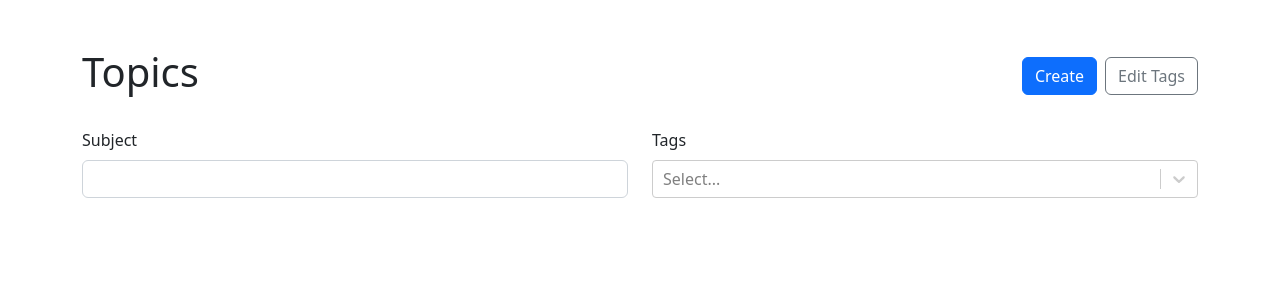
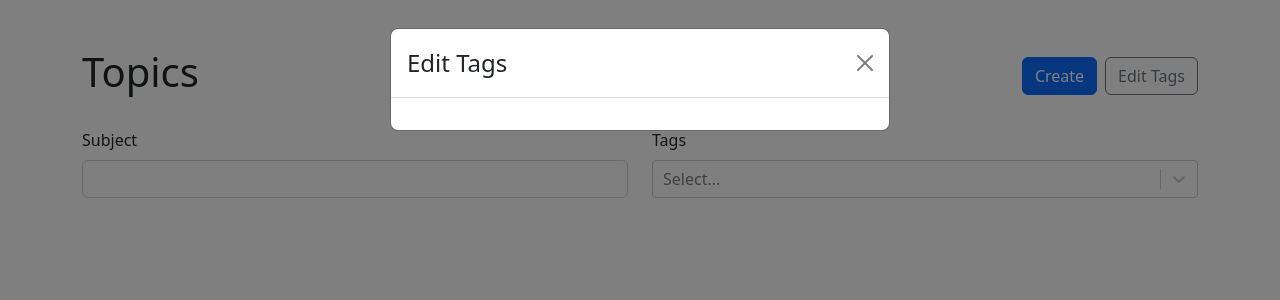
Before and after one commit to metalhead5209/DEV-handbook, a React (Vite) app: page / in a window 1280 px wide. Both pictures are taken after a click on the button "Edit Tags". Shown: the top 300 px of the page. Built offline with nearby package versions, Linux system fonts and the light colour scheme.

Commit message:
edit tag functionality

```diff
--- a/src/components/TopicList/TopicList.tsx
+++ b/src/components/TopicList/TopicList.tsx
@@ -1,4 +1,13 @@
-import { Row, Col, Stack, Button, Form, Card, Badge } from "react-bootstrap";
+import {
+  Row,
+  Col,
+  Stack,
+  Button,
+  Form,
+  Card,
+  Badge,
+  Modal,
+} from "react-bootstrap";
 import { Link } from "react-router-dom";
 import ReactSelect from "react-select";
 import { useState, useMemo } from "react";
@@ -16,9 +25,16 @@
   topics: SimplifiedTopic[];
 };
 
+type EditTagsModalProps = {
+  show: boolean;
+  availableTags: Tag[];
+  handleClose: () => void;
+};
+
 const TopicList = ({ availableTags, topics }: TopicListProps) => {
   const [selectedTags, setSelectedTags] = useState<Tag[]>([]);
   const [subject, setSubject] = useState("");
+  const [editTagsModalIsOpen, setEditTagsModalIsOpen] = useState(false);
 
   const filteredTopics = useMemo(() => {
     return topics.filter((topic) => {
@@ -44,7 +60,12 @@
             <Link to="/new">
               <Button variant="primary">Create</Button>
             </Link>
-            <Button variant="outline-secondary">Edit Tags</Button>
+            <Button
+              onClick={() => setEditTagsModalIsOpen(true)}
+              variant="outline-secondary"
+            >
+              Edit Tags
+            </Button>
           </Stack>
         </Col>
       </Row>
@@ -95,6 +116,11 @@
           </Col>
         ))}
       </Row>
+      <EditTagsModal
+        show={editTagsModalIsOpen}
+        handleClose={() => setEditTagsModalIsOpen(false)}
+        availableTags={availableTags}
+      />
     </>
   );
 };
@@ -130,4 +156,43 @@
   );
 };
 
+const EditTagsModal = ({
+  availableTags,
+  handleClose,
+  show,
+}: EditTagsModalProps) => {
+  return (
+    <Modal show={show} onHide={handleClose}>
+      <Modal.Header closeButton>
+        <Modal.Title>Edit Tags</Modal.Title>
+      </Modal.Header>
+      <Modal.Body>
+        <Form>
+        <Stack gap={2}>
+            {availableTags.map(tag => (
+              <Row key={tag.id}>
+                <Col>
+                  <Form.Control
+                    type="text"
+                    value={tag.label}
+                    onChange={e => onUpdateTag(tag.id, e.target.value)}
+                  />
+                </Col>
+                <Col xs="auto">
+                  <Button
+                    onClick={() => onDeleteTag(tag.id)}
+                    variant="outline-danger"
+                  >
+                    &times;
+                  </Button>
+                </Col>
+              </Row>
+            ))}
+          </Stack>
+        </Form>
+      </Modal.Body>
+    </Modal>
+  );
+};
+
 export default TopicList;
```
